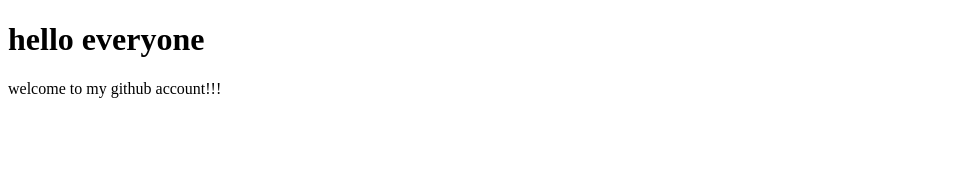
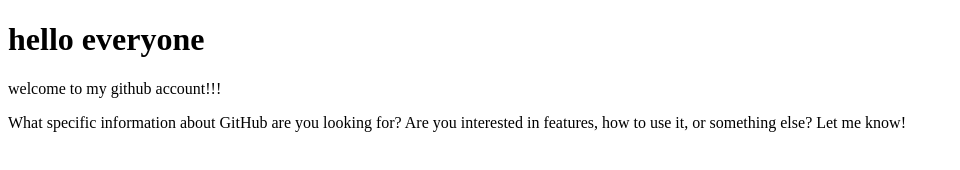
Before and after one commit to jyokhedkar0187/github-preactice0, a plain HTML site: page index.html in a window 1280 px wide. Shown: the whole page, without its empty margins (0-960 px from the left). Drawn offline with Linux system fonts and the light colour scheme.

Commit message:
paragraph tag added

```diff
--- a/index.html
+++ b/index.html
@@ -6,6 +6,8 @@
 </head>
 <body>
     <h1>hello everyone</h1>
-    welcome to my github account!!!
+    welcome to my github account!!!<br/>
+    <p>What specific information about GitHub are you looking for? Are you interested in features, how to use it, or something else? Let me know!
+    </p>
 </body>
 </html>
```
